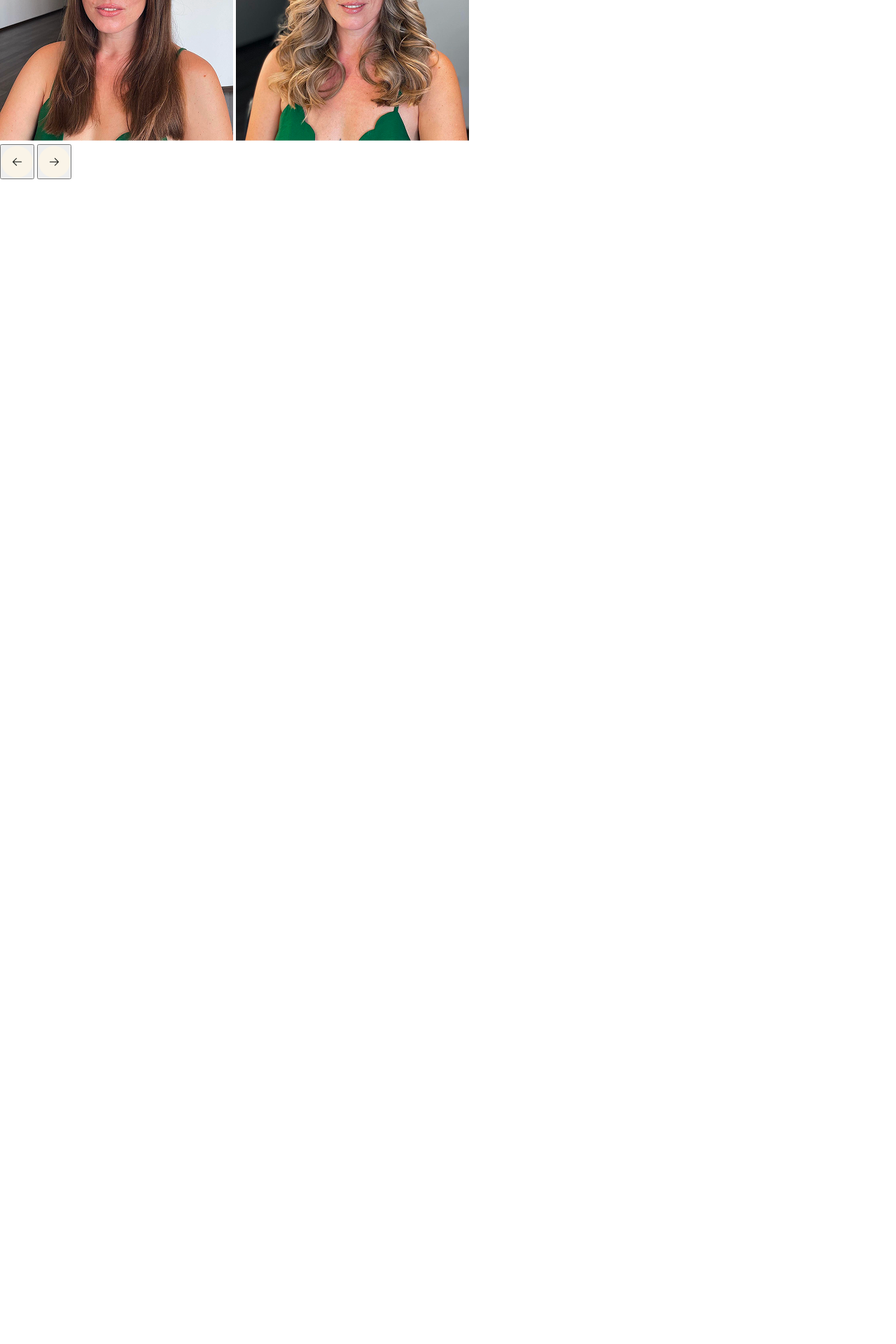
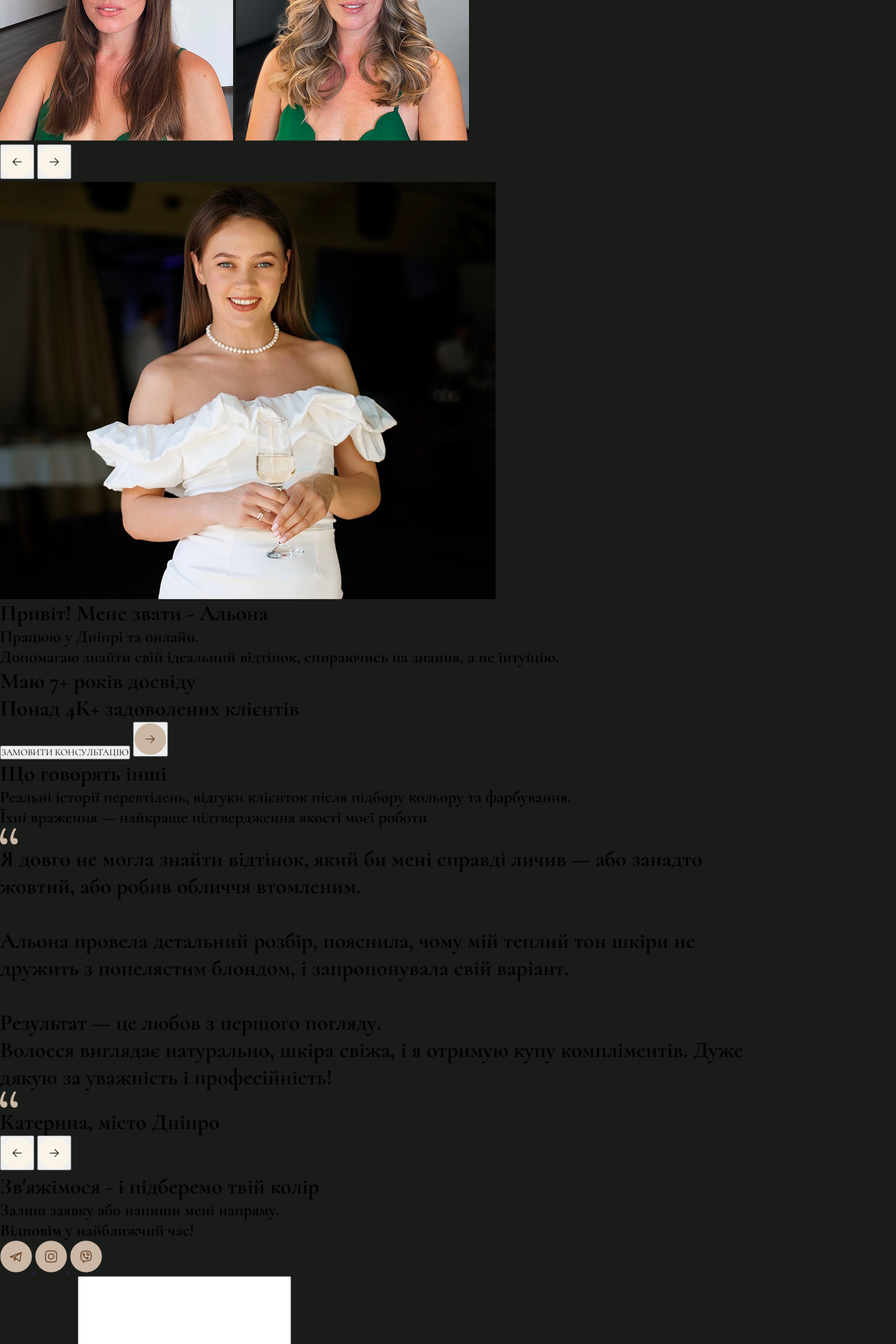
Before and after one commit to VashchenkoArtem/Hairdress-Site, a Django app: page / in a window 1280 px wide. Shown: the part 3280-5200 px from the top of the page at 70% size. Before the commit the page ends 3536 px from the top, so only its background shows below. Run offline with Django 5.2, Linux system fonts and the light colour scheme.

Commit message:
Finally ended with html elements on the main page

```diff
--- /dev/null
+++ b/haircut/main/forms.py
@@ -0,0 +1,16 @@
+from django import forms
+
+class ReviewForm(forms.Form):
+    name = forms.CharField(label = "Ім'я та прізвище",max_length=256, widget = forms.Textarea(attrs={
+        "class": "input-form"
+    }))
+    phone_number = forms.CharField(label = "Номер телефону", widget = forms.Textarea(attrs={
+        "class": "input-form",
+        "type": "tel"
+    }))
+    email = forms.EmailField(label = "Пошта", widget = forms.EmailInput(attrs={
+        "class": "input-form",
+        "type": "email"
+    }))
+    photo = forms.ImageField(label = "Прикріпити фото")
+    wishlist = forms.CharField(max_length = 5000, label = "Побажання до підбору")
--- a/haircut/main/static/main/css/main.css
+++ b/haircut/main/static/main/css/main.css
@@ -4,3 +4,6 @@
     box-sizing: border-box;
     font-family: "Cormorant", "sans-serif";
 }
+body{
+    background-color: rgba(26, 28, 25, 1);
+}
--- a/haircut/main/templates/main/main.html
+++ b/haircut/main/templates/main/main.html
@@ -10,7 +10,7 @@
 {% endblock %}
 
 {% block content %}
-    <img src="{% static 'images/bg_hair.png' %}" alt="">
+    <img class = "bg-image" src="{% static 'images/bg_hair.png' %}" alt="">
     <h1>"Фарбування - це не просто зміна кольору.<br>Це трансформація!"</h1>
     <div class = "frame-hat">
         <div class = "hat">
@@ -97,6 +97,83 @@
                 </div>
             </div>
         </div>
+        <div class = "my-bio">
+            <img src="{% static 'images/people_example/my_photo.png' %}" alt="">
+            <div class = "my-bio-frame">
+                <h1 class = "my-name">Привіт! Мене звати - Альона</h1>
+                <h2 class = "my-work">Працюю у Дніпрі та онлайн.<br>Допомагаю знайти свій ідеальний відтінок, спираючись на знання, а не інтуіцію.</h2>
+            </div>
+            <h1 class = "years-of-experience">Маю <span class = "count-of-years-exp">7+</span> років досвіду</h1>
+            <h1 class = "my-clients">Понад <span class = "my-clients-count">4К+</span> задоволених клієнтів</h1>
+            <div class = "buttons-my-bio">
+                <button class = "button apply-for-consultation">ЗАМОВИТИ КОНСУЛЬТАЦІЮ</button>
+                <button class = "button-next">
+                    <img src="{% static 'images/buttons/button_next.png' %}" alt="">
+                </button>
+            </div>
+        </div>
+        <div class = "others-opinion">
+            <div class = "opinion-container">
+                <div class = "hat-opinion">
+                    <h1 class = "hat-opinion-title">Що говорять інші</h1>
+                    <h2 class = "hat-opinion-description">Реальні історії перевтілень, відгуки клієнток після підбору кольору та фарбування.<br>
+    Їхні враження — найкраще підтвердження якості моєї роботи</h2>
+                </div>
+                <div class = "body-opinion">
+                    <div class = "opinion">
+                        <div class = "quotes">
+                            <img src="{% static 'images/quotes.png'%}" alt="">
+                        </div>
+                        <div class = "opinion-text">
+                            <h1 class = "opinion-review">Я довго не могла знайти відтінок, який би мені справді личив — або занадто<br>жовтий, або робив обличчя втомленим. <br><br>Альона провела детальний розбір, пояснила, чому мій теплий тон шкіри не <br>дружить з попелястим блондом, і запропонувала свій варіант. <br><br>Результат — це любов з першого погляду.<br>Волосся виглядає натурально, шкіра свіжа, і я отримую купу компліментів. Дуже <br>дякую за уважність і професійність!</h1>
+                        </div>
+                        <div class = "quotes">
+                            <img src="{% static 'images/quotes.png'%}" alt="">
+                        </div>
+                    </div>
+                    <h1 class = "opinion-name">Катерина, місто Дніпро</h1>
+                </div>
+            </div>
+            <div class = "buttons-direction">
+                <button class = "button-direction">
+                    <img class = "button-next" src="{% static 'images/buttons/button_left.png'%}" alt="">
+                </button>
+                <button class = "button-direction">
+                    <img class = "button-next" src="{% static 'images/buttons/button_right.png'%}" alt="">
+                </button>
+            </div>
+        </div>
     </div>
-
+    <div class = "review-frame">
+        <div class = "review">
+            <div class="review-hat">
+                <h1 class = "review-hat-title">Зв'яжімося - і підберемо твій колір</h1>
+                <h2 class = "review-hat-description">Залиш заявку або напиши мені напряму.<br>Відповім у найближчий час!</h2>
+            </div>
+            <div class = "contact-icons">
+                <a href="" class = "url-telegram">
+                    <img class = "url-icon" src="{% static 'images/icons/telegram.png' %}" alt="">
+                </a>
+                <a href="" class = "url-instagram">
+                    <img class = "url-icon" src="{% static 'images/icons/instagram.png' %}" alt="">
+                </a>
+                <a href="" class = "url-viber">
+                    <img class = "url-icon" src="{% static 'images/icons/viber.png' %}" alt="">
+                </a>
+            </div>
+            <div class = "review-form">
+                <form action="">
+                    {{ form.as_p}}
+                </form>
+            </div>
+            <div class = "buttons">
+                <button class = "apply-for-consultation">
+                    НАДІСЛАТИ
+                </button>
+                <button class = "button-next">
+                    <img src="{% static 'images/buttons/button_next.png' %}" alt="">
+                </button>
+            </div>
+        </div>
+    </div>
 {% endblock %}
--- a/haircut/main/views.py
+++ b/haircut/main/views.py
@@ -1,6 +1,8 @@
 from django.shortcuts import render
-from django.views.generic import TemplateView
+from django.views.generic import FormView
+from .forms import ReviewForm
 
 # Create your views here
-class MainPageView(TemplateView):
+class MainPageView(FormView):
     template_name = "main/main.html"
+    form_class = ReviewForm
```
Also changed, not shown: haircut/main/static/images/icons/instagram.png (added), haircut/main/static/images/icons/telegram.png (added), haircut/main/static/images/icons/viber.png (added), haircut/main/static/images/people_example/my_photo.png (added), haircut/main/static/images/quotes.png (added).
